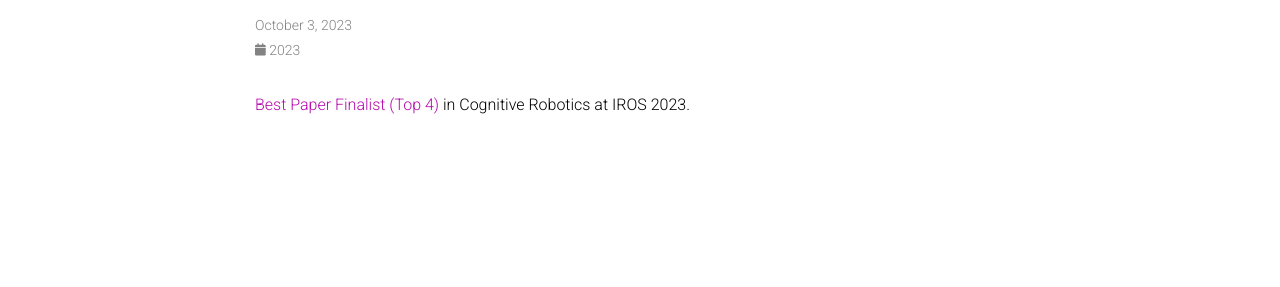
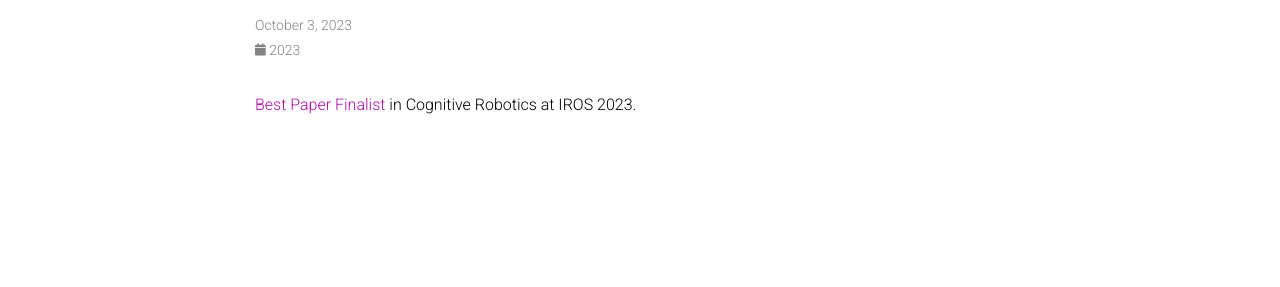
Before and after one commit to mlimbuu/mlimbuu-website, a Jekyll site: the page built from _news/announcement_7.md, in a window 1280 px wide. Shown: the part 146-433 px from the top of the page. Built offline with Jekyll 4.4.1, drawn with Linux system fonts in a browser that asks for light colours; comment, search, counter and statistics services are not loaded; a style sheet for code colours, icons or effects is not loaded; a file with an impossible date is left out.

Commit message:
Update announcement_7.md

```diff
--- a/_news/announcement_7.md
+++ b/_news/announcement_7.md
@@ -4,4 +4,4 @@
 inline: true
 related_posts: false
 ---
-<a href="https://ieee-iros.org/best-paper-award-finalists/">Best Paper Finalist (Top 4)</a> in Cognitive Robotics at IROS 2023.
+<a href="https://ieee-iros.org/best-paper-award-finalists/">Best Paper Finalist</a> in Cognitive Robotics at IROS 2023.
```
